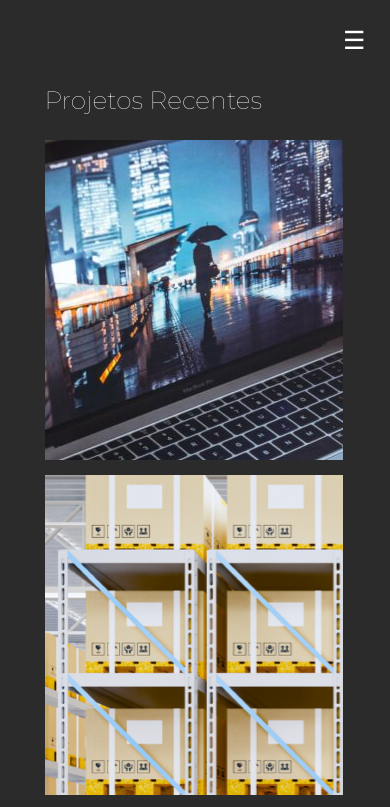
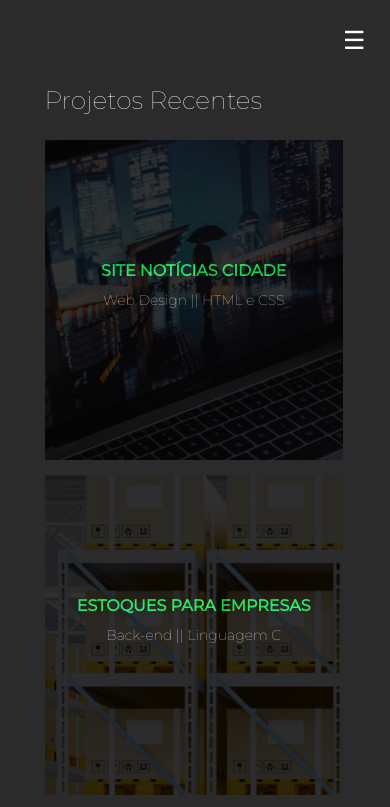
Before and after one commit to JoaoDutterle/Portfolio, a plain HTML site: page portfolio.html in a window 390 px wide. Shown: the top 807 px of the page. Drawn offline with Linux system fonts and the light colour scheme.

Commit message:
Update style.css

```diff
--- a/style.css
+++ b/style.css
@@ -325,6 +325,10 @@ body{
     margin-left: 28px;
   }
 
+  .blackbox{
+    opacity: 0.8;
+  }
+
   #titulo-projetos p{
     margin-left: 28px;
   }
```
